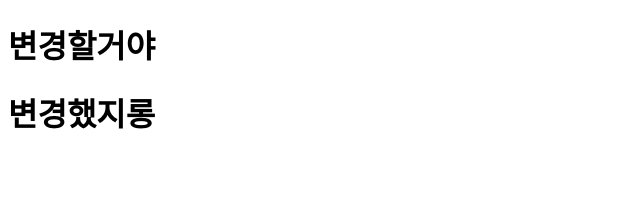
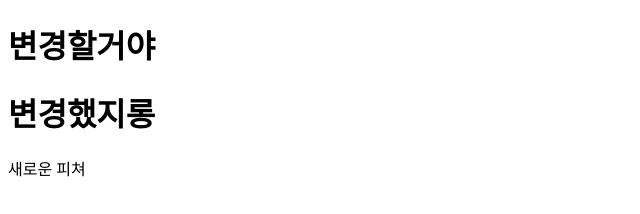
Before and after one commit to trueye/gitTest, a plain HTML site: page index.html in a window 1280 px wide. Shown: the whole page, without its empty margins (0-640 px from the left). Drawn offline with Linux system fonts and the light colour scheme.

Commit message:
새로운 피쳐!

```diff
--- a/index.html
+++ b/index.html
@@ -9,5 +9,7 @@
 <body>
   <h1>변경할거야</h1>
   <h1>변경했지롱</h1>
+
+  <p>새로운 피쳐</p>
 </body>
 </html>
```
